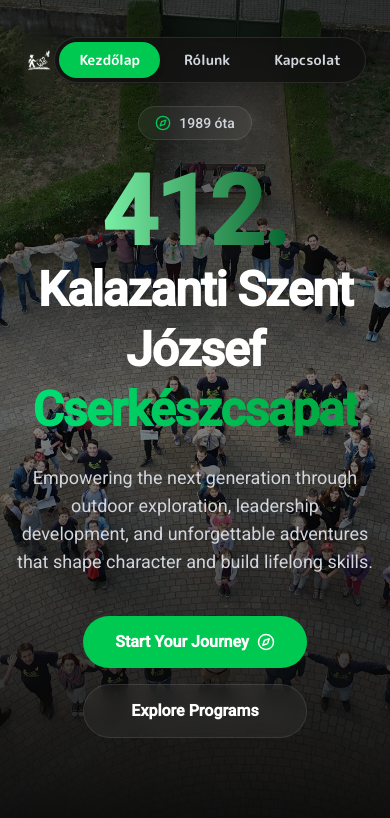
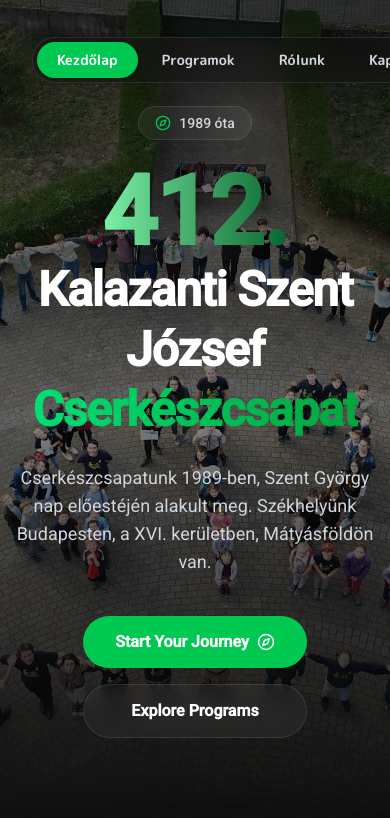
Before and after one commit to 412-Kalazanti-Szt-Jozsef-Cserkeszcsapat/kalazanti-website, an Angular app: page / in a window 390 px wide. Shown: the top 818 px of the page. Built offline with nearby package versions, Linux system fonts and the light colour scheme.

Commit message:
add programok page with routing, styles, and tests; update menu and home page content

```diff
--- a/src/app/app.routes.ts
+++ b/src/app/app.routes.ts
@@ -1,6 +1,7 @@
 import { Routes } from '@angular/router';
 import { Home } from './pages/home/home';
 import { NotFound } from './pages/not-found/not-found';
+import { Programok } from './pages/programok/programok';
 
 export const routes: Routes = [
   {
@@ -8,6 +9,10 @@ export const routes: Routes = [
     component: Home
   },
   {
+    path: 'programok',
+    component: Programok
+  },
+  {
     path: '**',
     component: NotFound
   }
--- a/src/app/components/menu/menu.html
+++ b/src/app/components/menu/menu.html
@@ -1,11 +1,11 @@
 <nav class="fixed top-0 left-0 z-50 flex w-full items-center justify-between px-6 py-6 md:px-10">
   <!-- Logo Section (Left) -->
-  <a routerLink="" class="flex items-center gap-3 text-white no-underline transition-opacity hover:opacity-80 rounded-2xl  p-1 backdrop-blur-md shadow-lg">
+  <a routerLink="" class="flex items-center gap-3 text-white no-underline transition-opacity hover:opacity-85 rounded-3xl  p-1 backdrop-blur-md shadow-lg">
     <img src="logo-transparent.png" alt="logo" class="h-16 w-16 object-contain brightness-0 invert filter">
   </a>
 
   <!-- Navigation Menu (Right - Pill Shape) -->
-  <div class="flex items-center gap-1 rounded-full border border-white/10 bg-[#111]/80 p-1 backdrop-blur-md shadow-lg">
+  <div class="flex items-center gap-1 rounded-full border border-white/10 bg-[#111]/50 p-1 backdrop-blur-md shadow-lg">
     @for (route of routes; track route.path) {
       <a [routerLink]="route.path"
       routerLinkActive="bg-green-500 text-white shadow-md font-semibold"
--- a/src/app/components/menu/menu.ts
+++ b/src/app/components/menu/menu.ts
@@ -10,6 +10,7 @@ import { RouterLink, RouterLinkActive } from "@angular/router";
 export class Menu {
   routes = [
     { path: '', label: 'Kezdőlap', exact: true },
+    { path: 'programok', label: 'Programok', exact: false },
     { path: 'rolunk', label: 'Rólunk', exact: false },
     { path: 'kapcsolat', label: 'Kapcsolat', exact: false },
   ];
--- a/src/app/pages/home/home.html
+++ b/src/app/pages/home/home.html
@@ -26,7 +26,7 @@
 
     <!-- Subtitle -->
     <p class="mb-10 max-w-2xl text-lg text-gray-300 md:text-xl">
-      Empowering the next generation through outdoor exploration, leadership development, and unforgettable adventures that shape character and build lifelong skills.
+      Cserkészcsapatunk 1989-ben, Szent György nap előestéjén alakult meg. Székhelyünk Budapesten, a XVI. kerületben, Mátyásföldön van.
     </p>
 
     <!-- Buttons -->
--- /dev/null
+++ b/src/app/pages/programok/programok.html
@@ -0,0 +1,30 @@
+<section class="min-h-screen bg-black py-16 px-4">
+  <div class="max-w-5xl mx-auto">
+    <!-- Header -->
+    <div class="text-center mb-12">
+      <h1 class="text-4xl md:text-5xl font-bold text-white mb-4">Programok</h1>
+      <p class="text-gray-400 text-lg max-w-2xl mx-auto">
+        Tekintsd meg csapatunk eseményeit és programjait!
+      </p>
+    </div>
+
+    <!-- Calendar Container -->
+    <div class="bg-green-900 rounded-4xl p-4 md:p-2 shadow-2xl border border-green-700">
+      <div class="overflow-hidden rounded-3xl">
+        <iframe
+          src="https://calendar.google.com/calendar/u/0/embed?title=+&showTitle=0&showPrint=0&height=600&wkst=2&bgcolor=%23111827&src=2iliu2ak7f3a3o1mhag86oan8g@group.calendar.google.com&color=%23875509&src=ht3jlfaac5lfd6263ulfh4tql8@group.calendar.google.com&color=%23528800&src=p%23weather@group.v.calendar.google.com&color=%23A32929&src=hungarian__hu@holiday.calendar.google.com&color=%23B1365F&ctz=Europe/Budapest"
+          class="w-full h-[500px] md:h-[600px] border-0"
+          frameborder="0"
+          scrolling="no">
+        </iframe>
+      </div>
+    </div>
+
+    <!-- Optional: Additional Info -->
+    <div class="mt-8 text-center">
+      <p class="text-gray-500 text-sm">
+        A naptár automatikusan frissül az aktuális eseményekkel.
+      </p>
+    </div>
+  </div>
+</section>
--- a/src/styles.css
+++ b/src/styles.css
@@ -1,7 +1,8 @@
 @import url('https://fonts.googleapis.com/css2?family=M+PLUS+Rounded+1c:wght@100;300;400;500;700;800;900&display=swap');
 
 body {
-
+  background-color: #000000;
+  color: #e4e4e4;
 }
 
 .m-plus-rounded-1c-thin {
```
Also changed, not shown: src/app/pages/programok/programok.ts (added, +11 -0 lines), src/app/pages/programok/programok.css (added), 1 other file (tests, documents, lock files or other folders).
